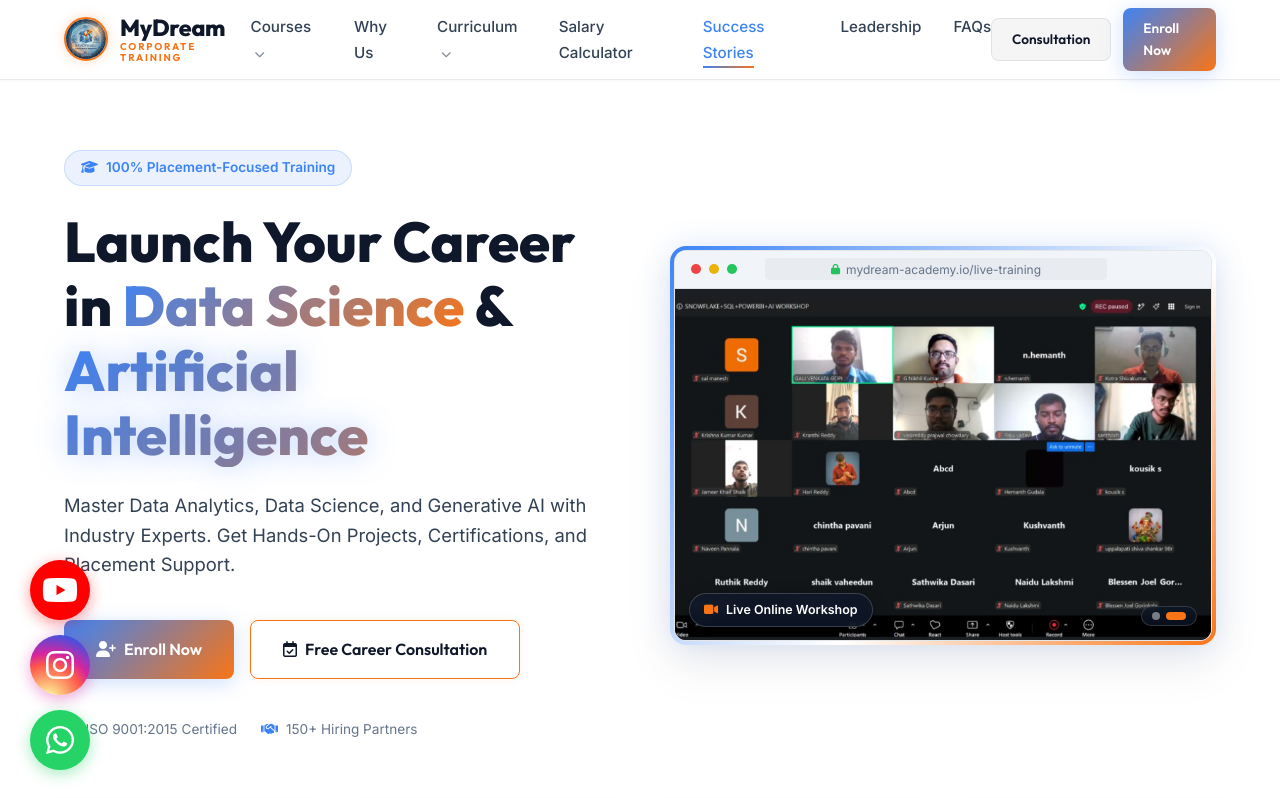
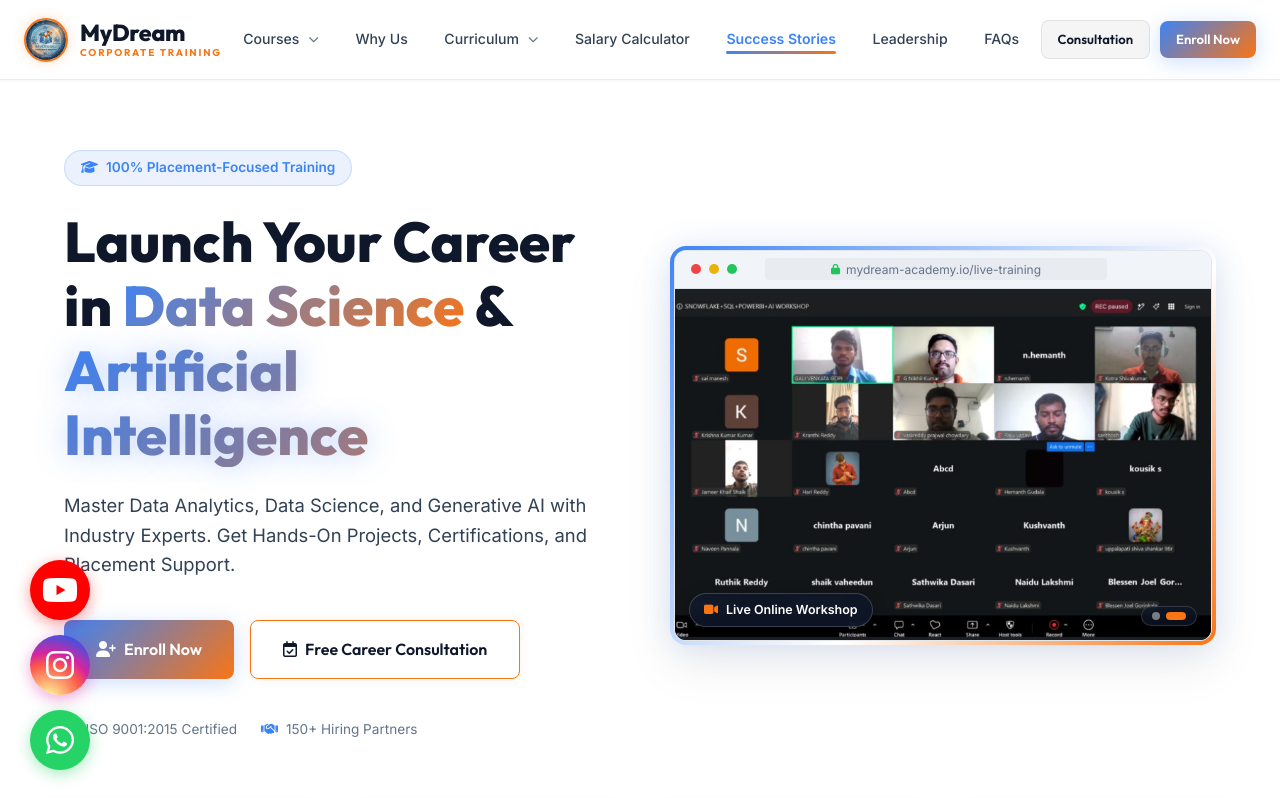
Before and after one commit to venkatagopigali/MY_DREAM, a website: page index.html in a window 1280 px wide. Shown: the top 798 px of the page. Drawn offline with Linux system fonts and the light colour scheme.

Commit message:
Fix navbar link wrapping to single line with refined spacing and clean decoration

```diff
--- a/index.html
+++ b/index.html
@@ -77,7 +77,7 @@
     }
     .nav-dropdown a i { font-size: 0.8rem; color: var(--secondary-orange); width: 14px; }
     .nav-dropdown-divider { height: 1px; background: rgba(0, 0, 0, 0.08); margin: 4px 0; }
-    .nav-link-arrow { font-size: 0.65rem; margin-left: 4px; opacity: 0.6; transition: transform 0.2s; }
+    .nav-link-arrow { font-size: 0.65rem; margin-left: 4px; opacity: 0.7; transition: transform 0.2s; display: inline-block; vertical-align: middle; flex-shrink: 0; }
     .nav-list li:hover .nav-link-arrow { transform: rotate(180deg); opacity: 1; }
     </style>
 </head>
--- a/styles.css
+++ b/styles.css
@@ -199,6 +199,10 @@
     justify-content: space-between;
     align-items: center;
     height: 100%;
+    width: 100%;
+    max-width: 1360px;
+    margin: 0 auto;
+    padding: 0 24px;
 }
 
 .logo {
@@ -254,38 +258,64 @@
 
 .nav-list {
     display: flex;
-    gap: 32px;
+    align-items: center;
+    gap: clamp(8px, 1.3vw, 20px);
+    margin: 0;
+    padding: 0;
 }
 
 .nav-link {
-    font-size: 0.95rem;
+    font-size: 0.88rem;
     font-weight: 500;
     color: var(--text-secondary);
     transition: var(--transition-smooth);
     position: relative;
-    padding: 6px 0;
-}
-.nav-link:hover, .nav-link.active {
+    padding: 8px 10px;
+    display: inline-flex;
+    align-items: center;
+    gap: 5px;
+    white-space: nowrap;
+    border-radius: 6px;
+    line-height: 1.2;
+}
+.nav-link:hover {
     color: var(--primary-blue);
+    background: rgba(59, 130, 246, 0.05);
+}
+.nav-link.active {
+    color: var(--primary-blue);
+    font-weight: 600;
 }
 .nav-link::after {
     content: '';
     position: absolute;
-    bottom: 0;
-    left: 0;
-    width: 0;
-    height: 2px;
+    bottom: 2px;
+    left: 10px;
+    right: 10px;
+    height: 2.5px;
     background: var(--gradient-blue-orange);
-    transition: var(--transition-smooth);
-}
-.nav-link:hover::after, .nav-link.active::after {
-    width: 100%;
+    border-radius: 4px;
+    transform: scaleX(0);
+    transform-origin: center;
+    transition: transform 0.25s cubic-bezier(0.4, 0, 0.2, 1);
+}
+.nav-link:hover::after,
+.nav-link.active::after {
+    transform: scaleX(1);
 }
 
 .header-actions {
     display: flex;
     align-items: center;
-    gap: 12px;
+    gap: 10px;
+    flex-shrink: 0;
+}
+.header-actions .btn {
+    white-space: nowrap;
+}
+.header-actions .btn-sm {
+    padding: 8px 16px;
+    font-size: 0.82rem;
 }
 
 /* Premium Buttons Styling */
@@ -2535,8 +2565,8 @@
     box-shadow: 0 6px 20px rgba(255, 0, 0, 0.6);
 }
 
-/* Mobile Screens (max-width: 768px) */
-@media (max-width: 768px) {
+/* Tablet & Mobile Screens (max-width: 1040px) */
+@media (max-width: 1040px) {
     /* Mobile Menu Toggle Logic */
     .mobile-toggle {
         display: flex;
```
